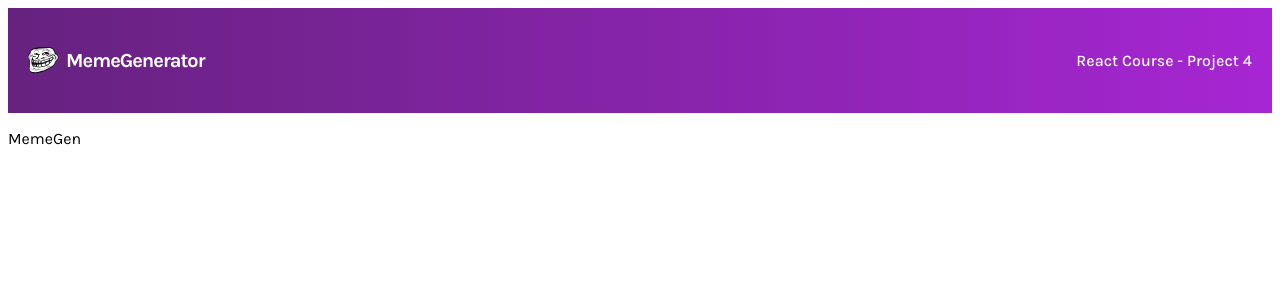
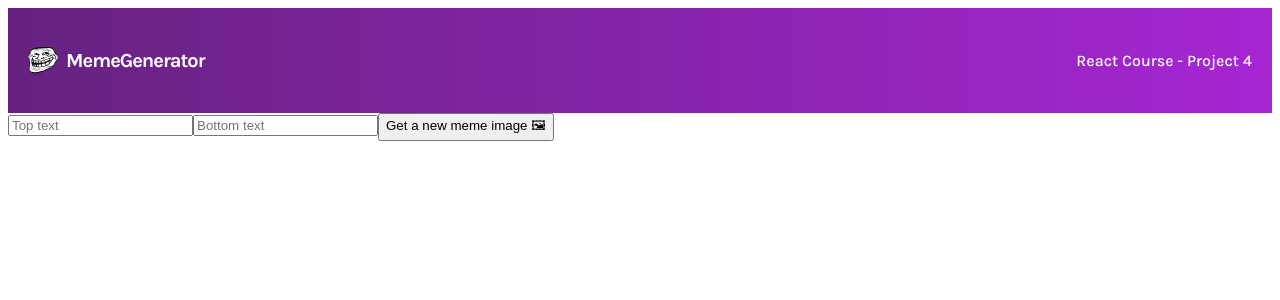
Before and after one commit to DarkPortrait/react-training-4-meme-generator, a JavaScript app: page / in a window 1280 px wide. Shown: the top 300 px of the page. Built offline with nearby package versions, Linux system fonts and the light colour scheme.

Commit message:
Add form inputs and buttons

```diff
--- a/src/components/MemeGen.js
+++ b/src/components/MemeGen.js
@@ -1,5 +1,21 @@
 export default function MemeGen(){
   return(
-    <p>MemeGen</p>
+    <main>
+      <div className='form'>
+        <input
+          type='text'
+          placeHolder='Top text'
+          className='form--input'
+        />
+        <input
+          type='text'
+          placeHolder='Bottom text'
+          className='form--input'
+        />
+        <button className='form--button'>
+          Get a new meme image 🖼
+        </button>
+       </div>
+     </main>
   )
 }
```
